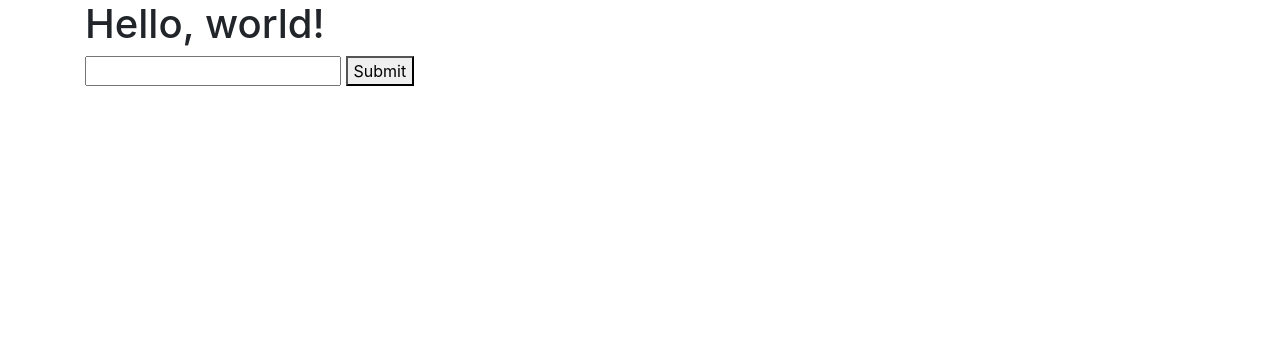
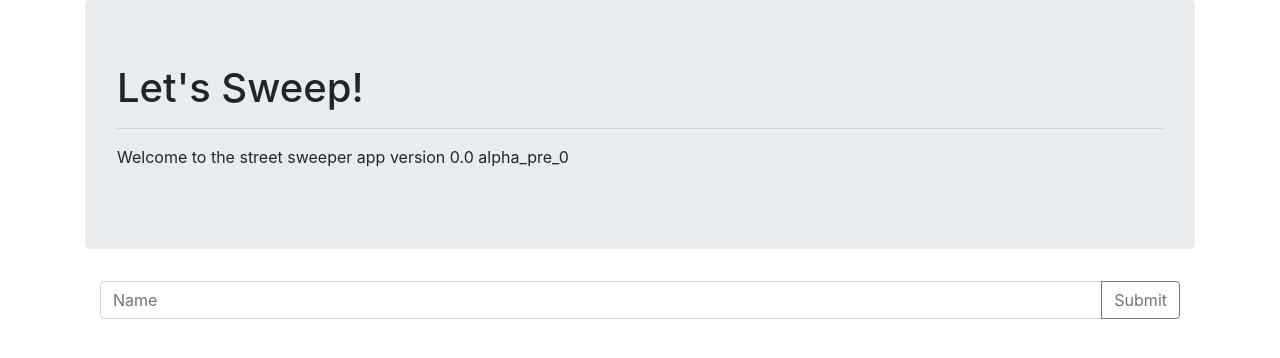
Before and after one commit to pghstreetsweepapp/api, a Flask app: page / in a window 1280 px wide. Shown: the top 358 px of the page. Run offline with Flask 2, Linux system fonts and the light colour scheme; some libraries are stand-ins or nearby versions.

Commit message:
editing the username form fields

```diff
--- a/templates/index.html
+++ b/templates/index.html
@@ -20,14 +20,40 @@
   </head>
   <body>
     <div class="container">
-      <h1>Hello, world!</h1>
-      <form action="/" method="post">
-        <input type="text" name="name" />
-        <button type="submit">Submit</button>
-      </form>
-      {% for i in user_name %}
-      {{ i }}
-      {% endfor %}
+      <div class="jumbotron">
+        <h1>Let's Sweep!</h1>
+        <hr />
+        <p>Welcome to the street sweeper app version 0.0 alpha_pre_0</p>
+      </div>
+      <div class="container">
+        <form action="/" method="post">
+          <div class="input-group mb-3">
+            <input
+              type="text"
+              name="name"
+              class="form-control"
+              placeholder="Name"
+              aria-label="Recipient's username"
+              aria-describedby="button-addon2"
+            />
+            <div class="input-group-append">
+              <button
+                class="btn btn-outline-secondary"
+                type="submit"
+              >
+                Submit
+              </button>
+            </div>
+          </div>
+        </form>
+      </div>
+      <div class="container">
+        {% for i in user_name %}
+        <div class="row">
+          {{ i }}
+        </div>
+        {% endfor %}
+      </div>
     </div>
 
     <!-- Optional JavaScript -->
```
